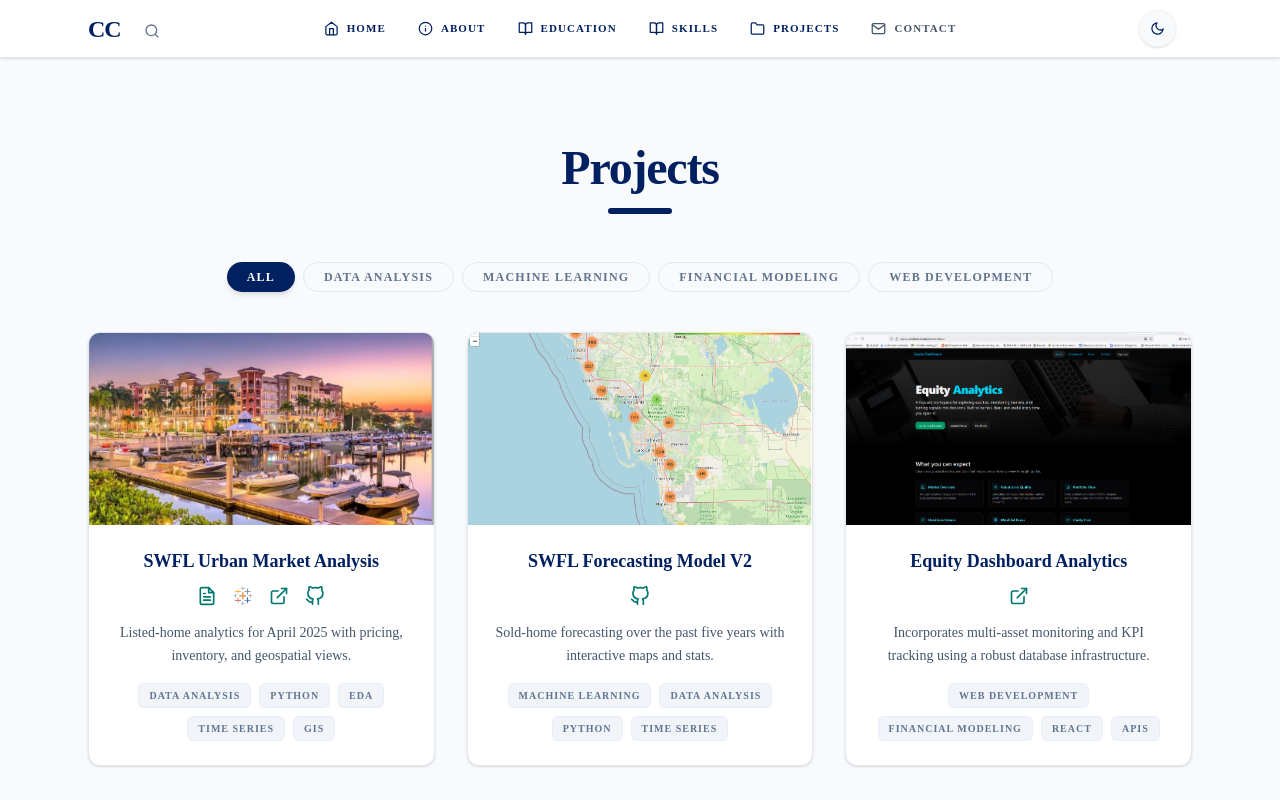
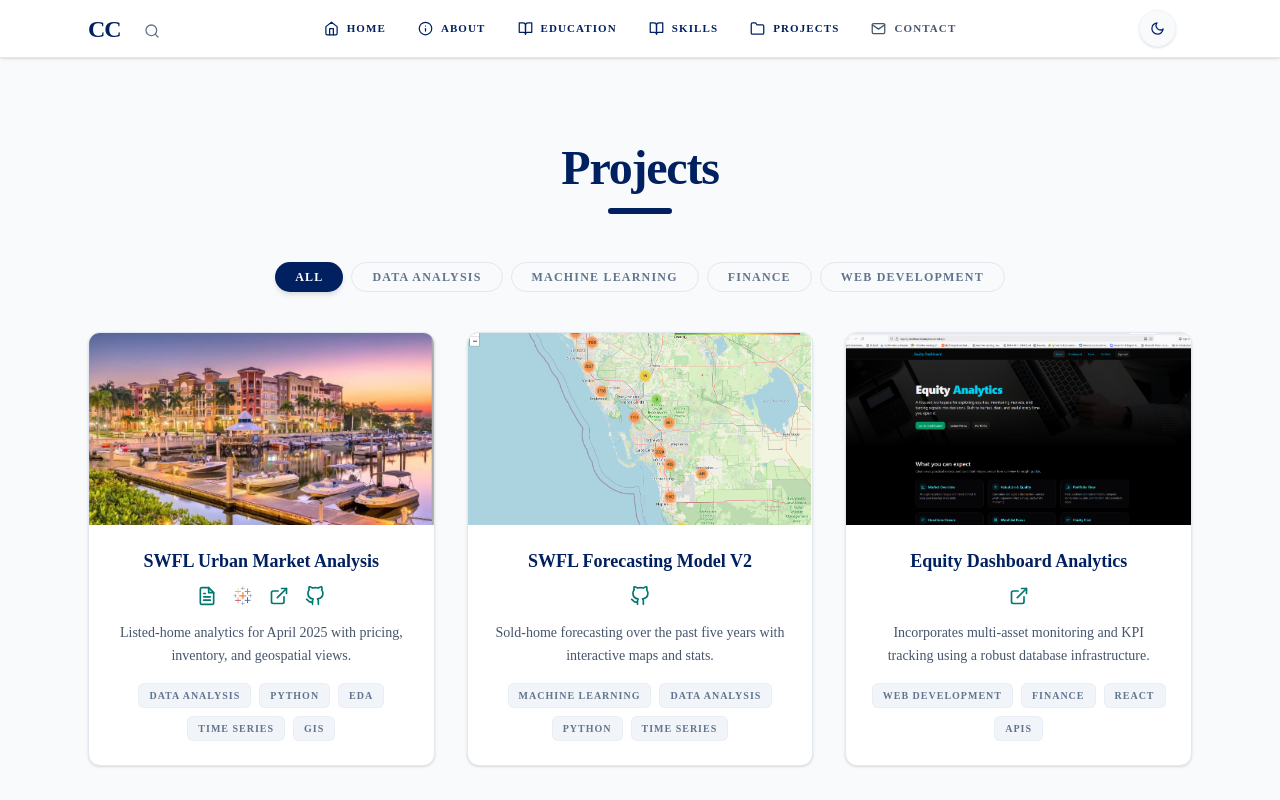
Before and after one commit to Chris-D-Jose-Castaneda/my-website, a React (Vite) app: page /projects in a window 1280 px wide. Shown: the top 800 px of the page. Built offline with nearby package versions, Linux system fonts and the light colour scheme.

Commit message:
Change of categories in projects

```diff
--- a/src/pages/Projects.jsx
+++ b/src/pages/Projects.jsx
@@ -25,7 +25,7 @@ const projects = [
   {
     name: "Equity Dashboard Analytics",
     description: "Incorporates multi-asset monitoring and KPI tracking using a robust database infrastructure.",
-    tags: ["Web Development", "Financial Modeling", "React", "APIs"],
+    tags: ["Web Development", "Finance", "React", "APIs"],
     url: "https://equity-dashboard-analytics.vercel.app/",
     imgSrc: "/assets/Equity_Analytics.png",
     imgAlt: "Equity Dashboard Analytics",
@@ -33,7 +33,7 @@ const projects = [
   {
     name: "Valuation Screener",
     description: "Streamlit app to load Excel universes and screen by EV/EBITDA, ROE, and more.",
-    tags: ["Financial Modeling", "Data Analysis", "Python", "Excel"],
+    tags: ["Finance", "Data Analysis", "Python", "Excel"],
     url: "https://github.com/Chris-D-Jose-Castaneda/Valuation-Screener",
     imgSrc: "/assets/Valuation_Screener.png",
     imgAlt: "Valuation Screener dashboard",
@@ -62,7 +62,7 @@ const projects = [
   {
     name: "Macro-Credit Stress & Sim",
     description: "FRED/Eikon pipelines, stress scoring, and scenario simulations with a Streamlit UI.",
-    tags: ["Financial Modeling", "Data Analysis", "Python"],
+    tags: ["Finance", "Data Analysis", "Python"],
     url: "https://github.com/Chris-D-Jose-Castaneda/Macro-Credit-Stress-and-Sim",
     imgSrc: "/assets/Macro-Credit Stressboard.png",
     imgAlt: "Macro-Credit Stressboard & CFA",
@@ -72,7 +72,7 @@ const projects = [
   {
     name: "Cross-Asset Regime Research",
     description: "Regime detection and cross-asset analytics with FRED/Eikon/Yfinance pipelines and a Streamlit UI.",
-    tags: ["Financial Modeling", "Data Analysis", "Python"],
+    tags: ["Finance", "Data Analysis", "Python"],
     url: "https://github.com/Chris-D-Jose-Castaneda/Cross-Asset-Regime-Research",
     imgSrc: "/assets/Macro_Credit_Radar.png",
     imgAlt: "Cross-Asset Regime Research",
@@ -96,7 +96,7 @@ const projects = [
   {
     name: "Commodities Oil Tracking",
     description: "Analyzing the oil markets and tracking commodity prices & how it affects my my local retail gas price as well as expected outcomes.",
-    tags: ["Financial Modeling", "Data Analysis", "Python", "Monte Carlo"],
+    tags: ["Finance", "Data Analysis", "Python", "Monte Carlo"],
     url: "https://github.com/Chris-D-Jose-Castaneda/SWFL-COST-Scenario",
     imgSrc: "/assets/Oil.png",
     imgAlt: "Oil Tracking Analysis",
@@ -106,7 +106,7 @@ const projects = [
   {
     name: "Janus Henderson Case Study",
     description: "Analyzes the performance of Janus Henderson's overall value.",
-    tags: ["Financial Modeling", "Data Analysis", "Tableau"],
+    tags: ["Finance", "Data Analysis", "Tableau"],
     tableauUrl: "https://public.tableau.com/app/profile/chris.d.jose/viz/JanusHendersonDashboard/JanuisHendersonOverview",
     imgSrc: "/assets/JHI.png",
     imgAlt: "Janus Henderson Case Study",
@@ -114,7 +114,7 @@ const projects = [
   {
     name: "Blue Owl Capital Case Study",
     description: "Analyzes the performance of Blue Owl Capital's overall value & affects of the private credit market.",
-    tags: ["Financial Modeling", "Data Analysis", "Tableau"],
+    tags: ["Finance", "Data Analysis", "Tableau"],
     url: "https://github.com/Chris-D-Jose-Castaneda/BOC-Report",
     tableauUrl: "https://public.tableau.com/app/profile/chris.d.jose/viz/BlueOwlOverview/BlueOwlOverview",
     imgSrc: "/assets/BOC.png",
@@ -125,7 +125,7 @@ const projects = [
   {
     name: "Road to CFA",
     description: "Condensed notes, formulas, and study trackers for CFA Levels I through II.",
-    tags: ["Financial Modeling", "Finance", "CFA"],
+    tags: ["Finance", "CFA"],
     url: "https://github.com/Chris-D-Jose-Castaneda/Road-to-CFA-",
     imgSrc: "/assets/CFA.png",
     imgAlt: "CFA study materials cover",
@@ -188,7 +188,7 @@ const categories = [
   "All",
   "Data Analysis",
   "Machine Learning",
-  "Financial Modeling",
+  "Finance",
   "Web Development"
 ];
 
```
